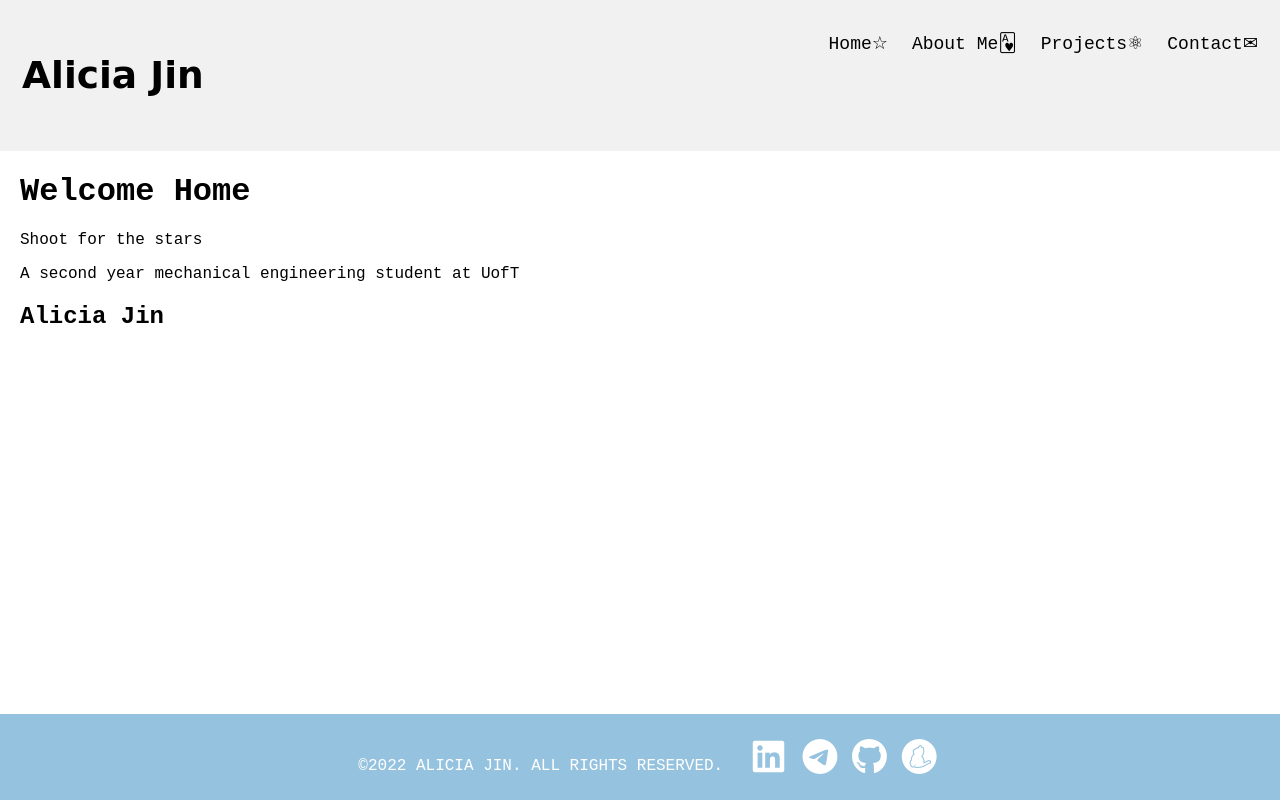
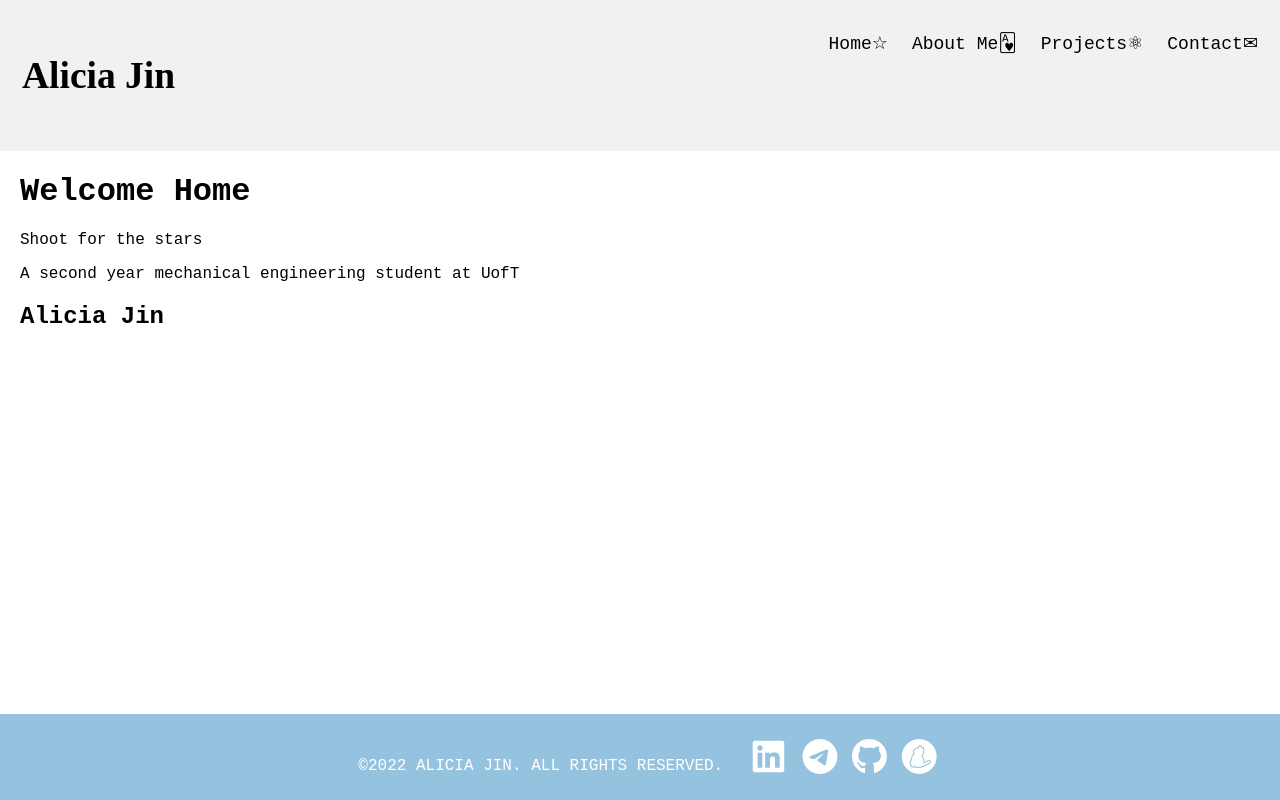
Before and after one commit to programmingduh/programmingduh.github.io, a plain HTML site: page index.html in a window 1280 px wide. Drawn offline with Linux system fonts and the light colour scheme.

Commit message:
Update index.html

```diff
--- a/index.html
+++ b/index.html
@@ -129,7 +129,7 @@ body{
 
 
   <div class="header">
-    <a href="https://programmingduh.github.io/index" class="logo" style="font-family:cursive"><h2>Alicia Jin</h2></a>
+    <a href="https://programmingduh.github.io/index" class="logo" style="font-family:Signature"><h2>Alicia Jin</h2></a>
 
     <div class="header-right">
       <a href="https://programmingduh.github.io/index">Home☆</a>
```
